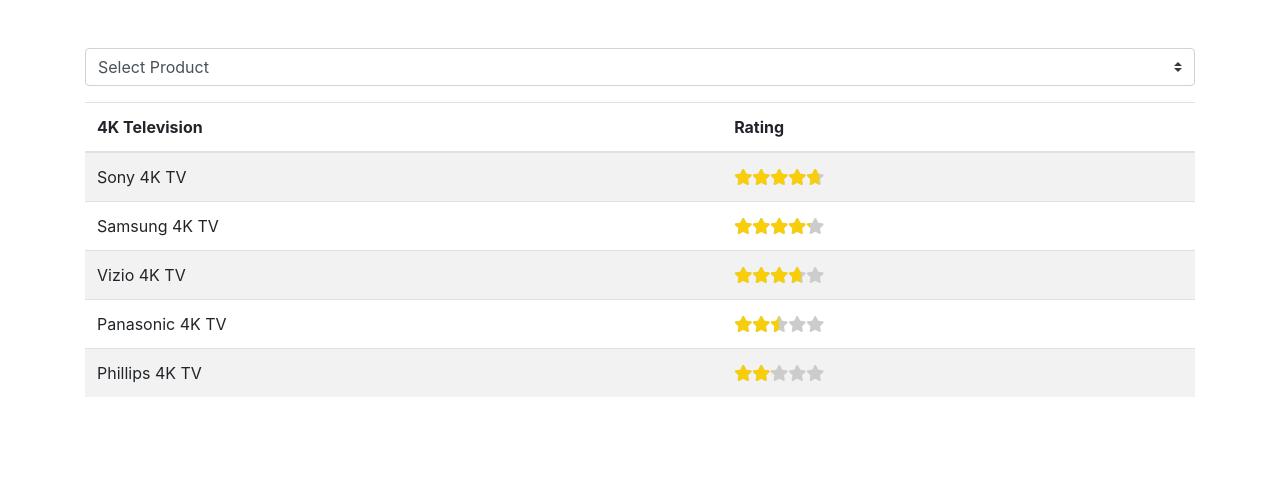
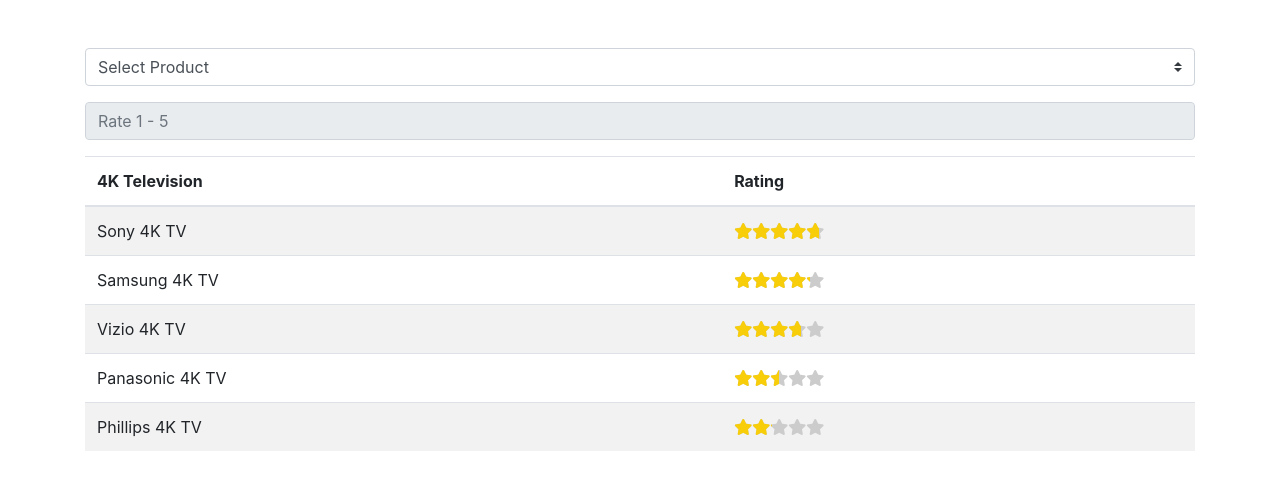
Before and after one commit to TJANGEL/star_rating, a plain HTML site: page index.html in a window 1280 px wide. Drawn offline with nearby package versions, Linux system fonts and the light colour scheme.

Commit message:
added rating form

```diff
--- a/index.html
+++ b/index.html
@@ -33,6 +33,17 @@
           <option value="panasonic">Panasonic 4K TV</option>
           <option value="phillips">Phillips 4K TV</option>
         </select>
+      </div>
+      <div class="form-group">
+        <input
+          type="number"
+          id="rating-control"
+          class="form-control"
+          step="0.1"
+          max="5"
+          placeholder="Rate 1 - 5"
+          disabled
+        />
       </div>
       <table class="table table-striped">
         <thead>
```
